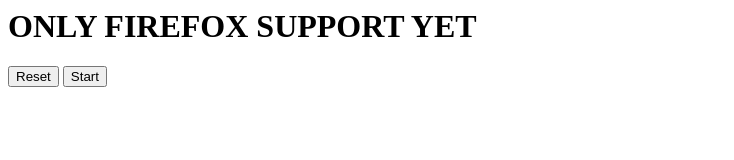
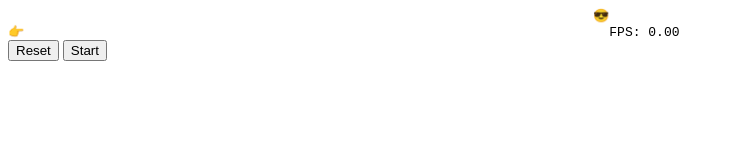
Before and after one commit to infradev-hackaton/tanks, a plain HTML site: page index.html in a window 1280 px wide. Shown: the whole page, without its empty margins (0-734 px from the left). Drawn offline with nearby package versions, Linux system fonts and the light colour scheme.

Commit message:
Move view to html

```diff
--- a/index.css
+++ b/index.css
@@ -1,3 +1,7 @@
+.view
+{
+    font-family: monospace;
+}
 .page_playing .button_action_start
 {
     display: none;
--- a/index.html
+++ b/index.html
@@ -2,14 +2,15 @@
 <head>
     <title>The game</title>
     <link rel="stylesheet" href="index.css">
-    <script src="https://ajax.googleapis.com/ajax/libs/jquery/2.2.4/jquery.min.js"></script>
-    <script type="application/javascript" src="thegame.js"></script>
-    <script type="application/javascript" src="index.js"></script>
 </head>
 <body class="page page_pause">
-<h1>ONLY FIREFOX SUPPORT YET</h1>
+<div class="view"></div>
 <button class="button_action_reset">Reset</button>
 <button class="button_action_start">Start</button>
 <button class="button_action_pause">Pause</button>
+
+<script src="https://ajax.googleapis.com/ajax/libs/jquery/2.2.4/jquery.min.js"></script>
+<script type="application/javascript" src="thegame.js"></script>
+<script type="application/javascript" src="index.js"></script>
 </body>
 </html>
--- a/index.js
+++ b/index.js
@@ -4,6 +4,7 @@
         size: SIZE,
         unitsCount: 5
     });
+    var $view = $('.view');
 
     var fpsAvg = 0;
     var framesCount = 0;
@@ -50,7 +51,9 @@
             }
         });
 
-        window.location.replace('#' + v.join('') + ' FPS: ' + fpsAvg.toFixed(2));
+        var text = v.join('') + ' FPS: ' + fpsAvg.toFixed(2);
+
+        $view.html(text.replace(/\s/g, '&nbsp;'));
 
         return Boolean(game.getHero());
     }
@@ -122,7 +125,6 @@
         TheGame.pushFrame(doLayout);
     }
 
-    $(function () {
     $('.button_action_reset').click(function () {
         $('.page')
             .removeClass('page_playing')
@@ -153,7 +155,6 @@
             .removeClass('page_playing')
             .addClass('page_pause');
     });
-    });
 
     return game;
 })();
```
Lines whose indentation alone changed are shown as unchanged.
